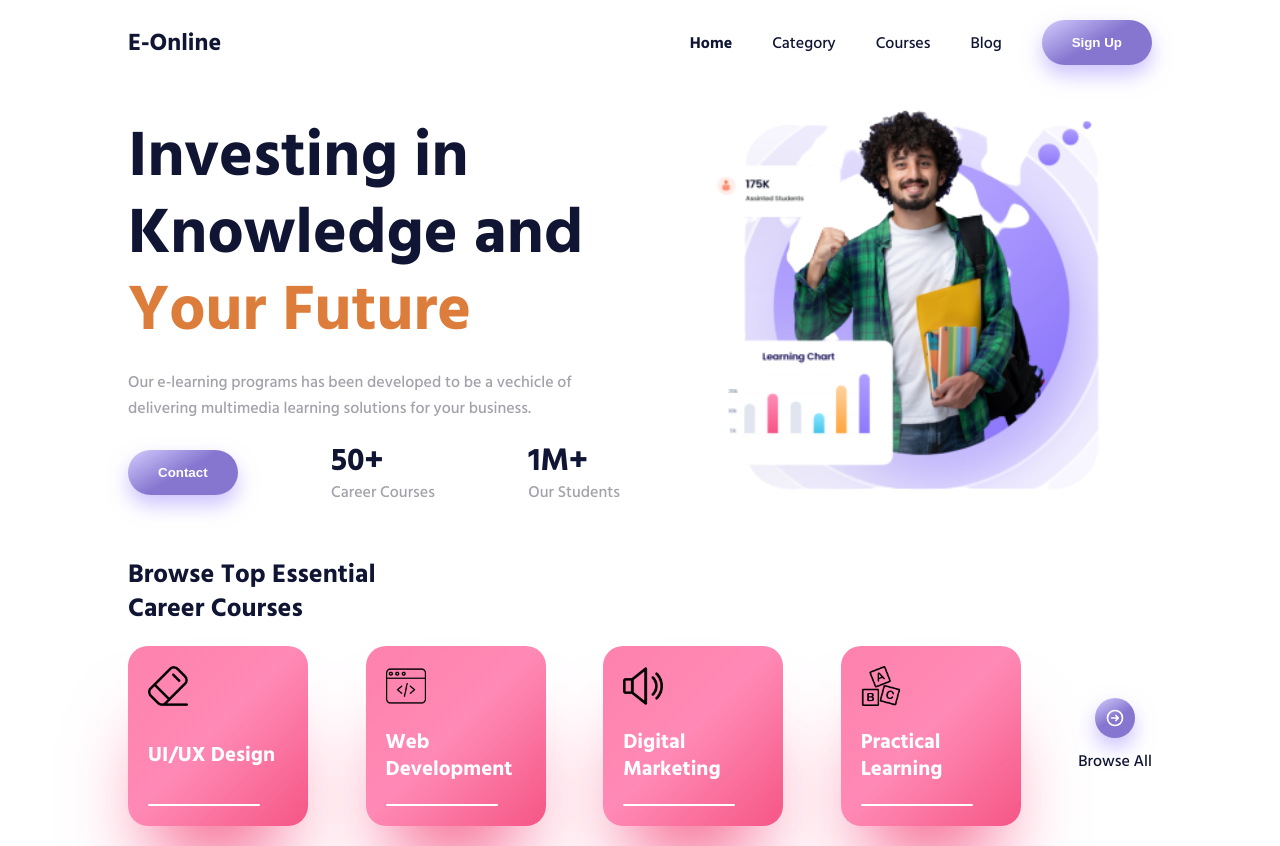
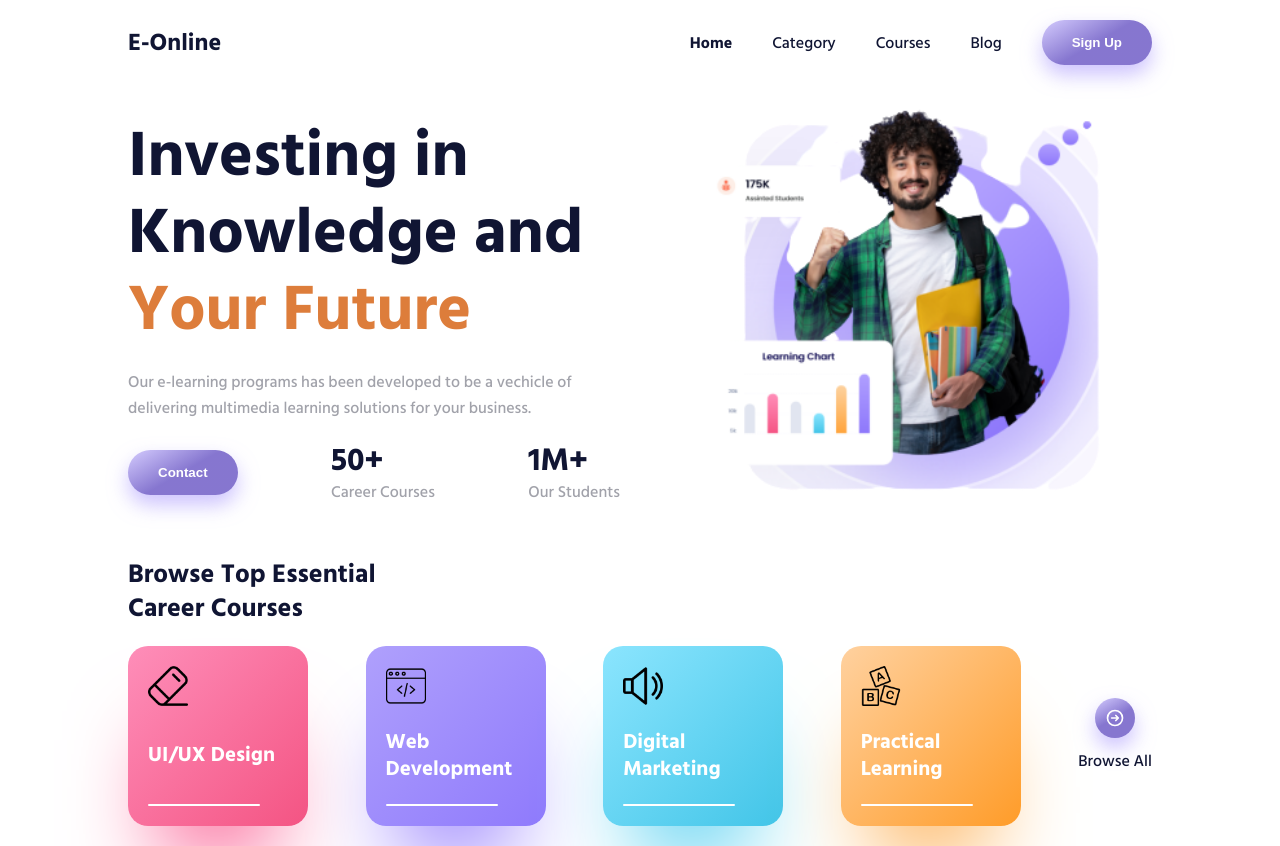
Before and after one commit to AryanKuAg/Javascript-algorithm-and-ds-freecodecamp-certification, a React (Create React App) app in the folder sample-ui-dribble/sample-ui-dribble/: page / in a window 1280 px wide. Built offline with nearby package versions, Linux system fonts and the light colour scheme.

Commit message:
Welcome to my sexy code

```diff
--- a/sample-ui-dribble/sample-ui-dribble/src/assets/beautyCardList.js
+++ b/sample-ui-dribble/sample-ui-dribble/src/assets/beautyCardList.js
@@ -4,10 +4,10 @@ import volume from "./volume.png"
 import web from './web.png'
 
 const beautyCardList = [
-    {icon:eraser, text: 'UI/UX Design', color: 'pink'},
-    {icon:web, text: 'Web Development', color: 'purple'},
-    {icon: volume, text: 'Digital Marketing', color: 'blue'},
-    {icon: abc, text: 'Practical Learning', color: 'orange'}
+    {icon:eraser, text: 'UI/UX Design', startGrad:'#FE8EB9', endGrad:'#F45483', shadow:'#FB719F' },
+    {icon:web, text: 'Web Development', startGrad:'#AFA0FC', endGrad:'#8F7AFC', shadow:'#A08BFD' },
+    {icon: volume, text: 'Digital Marketing', startGrad:'#8BE5FE', endGrad:'#42C5E8', shadow:'#68D5F2' },
+    {icon: abc, text: 'Practical Learning', startGrad:'#FFD19F', endGrad:'#FF9C29', shadow:'#FDB764' }
 ]
 
 export default beautyCardList
--- a/sample-ui-dribble/sample-ui-dribble/src/components/BeautyCard.js
+++ b/sample-ui-dribble/sample-ui-dribble/src/components/BeautyCard.js
@@ -1,9 +1,10 @@
 import React from 'react'
 import "./BeautyCard.css"
 
-function BeautyCard({icon, text}) {
+function BeautyCard({icon, text, startGrad, endGrad, shadow}) {
+  const style = {background: `linear-gradient(135deg, ${startGrad} 0%,  ${endGrad} 100%)`, boxShadow: `-1px 64px 86px -30px ${shadow}`}
   return (
-    <div className='beautyCard__div'>
+    <div className='beautyCard__div' style={style}>
       <img alt={text} src={icon} className='beautyCard__div__image'/>
       <p>{text}</p>
     <hr className='beautyCard__hr'/>
--- a/sample-ui-dribble/sample-ui-dribble/src/pages/HomePage.js
+++ b/sample-ui-dribble/sample-ui-dribble/src/pages/HomePage.js
@@ -54,7 +54,7 @@ function HomePage() {
           <img
             id="homePage__main__image"
             src={mainImage}
-            alt="Our Main Image"
+            alt="Our Main"
           />
         </div>
       </main>
@@ -62,7 +62,7 @@ function HomePage() {
         <h2>Browse Top Essential Career Courses</h2>
         <div className="homePage__section__div">
           {beautyCardList.map((e) => {
-            return <BeautyCard key={e.text} icon={e.icon} text={e.text} />;
+            return <BeautyCard key={e.text} icon={e.icon} text={e.text} startGrad={e.startGrad} endGrad={e.endGrad} shadow={e.shadow}/>;
           })}
           <div className="roundButton__div">
             <button className="beautyButton roundButton">
```
